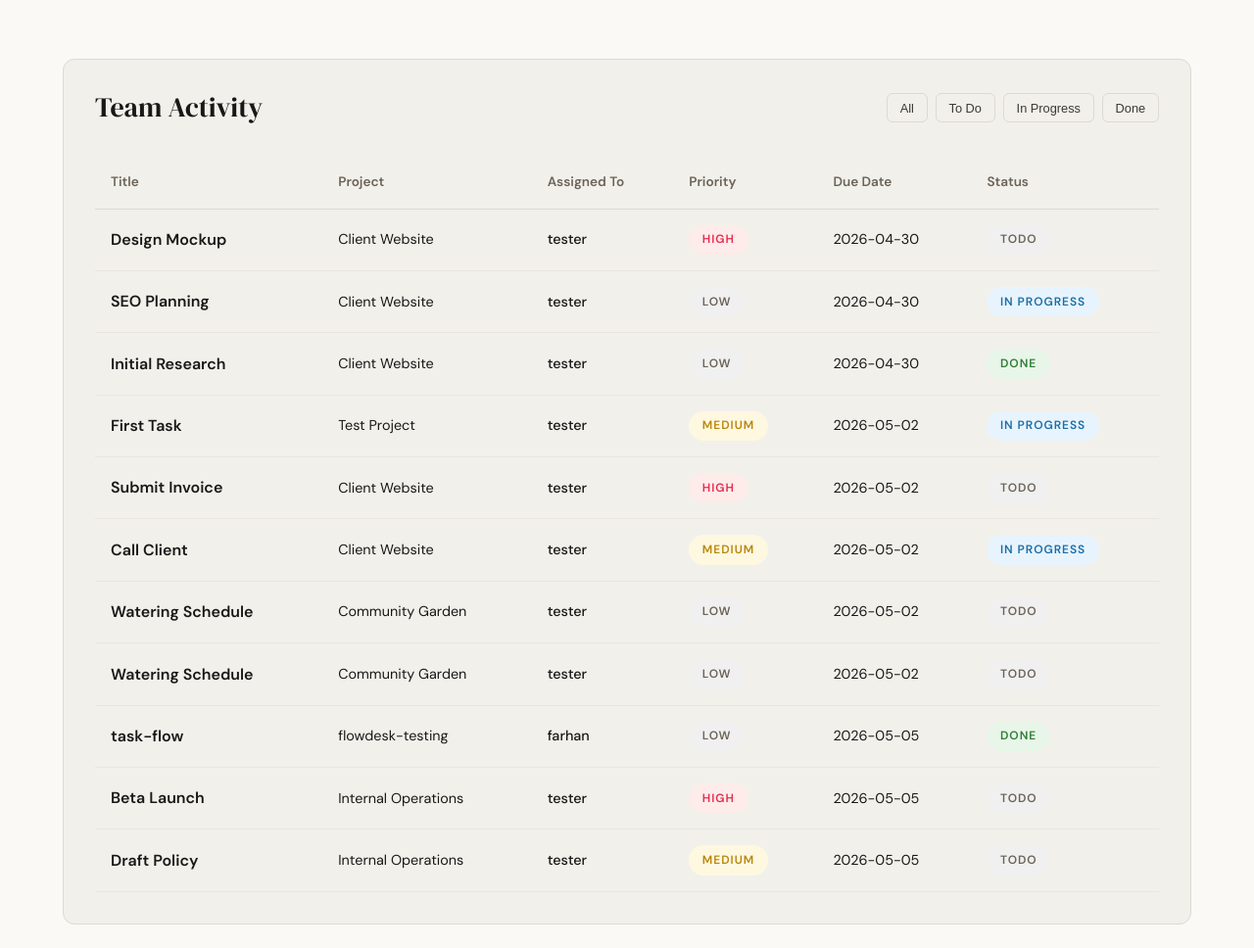
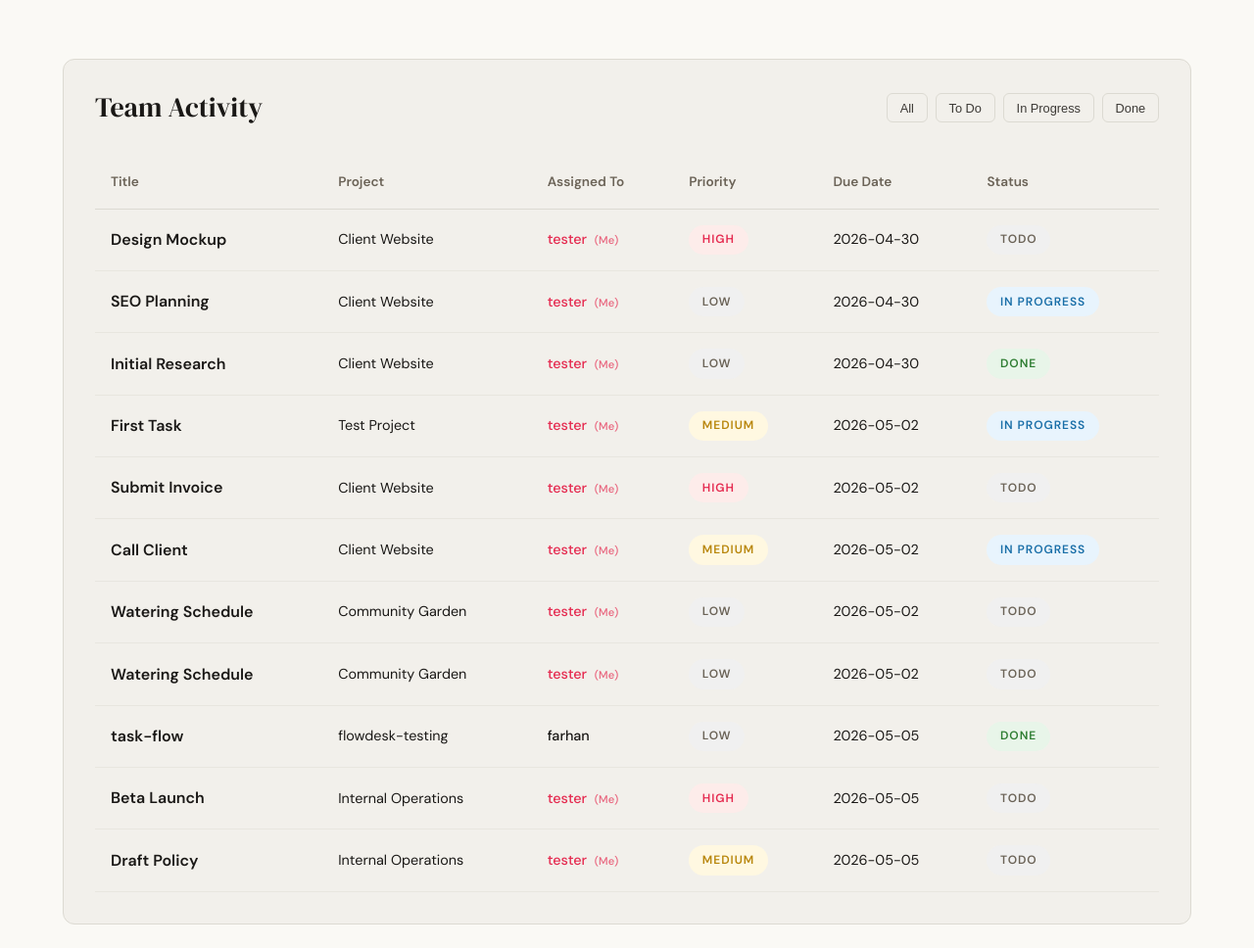
Before and after one commit to farhanrhine/FlowDesk, a Flask app: page /dashboard in a window 1280 px wide. Shown: the part 1030-1998 px from the top of the page at 98% size. Run offline with Flask 3, Linux system fonts and the light colour scheme; a user stored in the database is signed in.

Commit message:
UI: Highlight current user's tasks in Team Activity table.

```diff
--- a/app/templates/dashboard/index.html
+++ b/app/templates/dashboard/index.html
@@ -88,7 +88,8 @@
             </thead>
             <tbody>
                 {% for task in all_my_tasks %}
-                    <tr class="task-row" data-status="{{ task.status }}" style="border-bottom: 1px solid var(--border-soft);">
+                    {% set is_mine = task.assigned_to == current_user.id %}
+                    <tr class="task-row" data-status="{{ task.status }}" style="border-bottom: 1px solid var(--border-soft); {% if is_mine %}background-color: var(--paper-warm);{% endif %}">
                         <td style="padding: 1rem;">
                             <a href="{{ url_for('tasks.detail', id=task.id) }}" style="color: var(--ink); font-weight: 600;">
                                 {{ task.title }}
@@ -96,7 +97,10 @@
                         </td>
                         <td style="padding: 1rem; font-size: 0.9rem;">{{ task.project.name }}</td>
                         <td style="padding: 1rem; font-size: 0.9rem;">
-                            <span style="font-weight: 500;">{{ task.assignee.username if task.assigned_to else 'Unassigned' }}</span>
+                            <span style="font-weight: 500; color: {% if is_mine %}var(--accent){% else %}var(--ink){% endif %};">
+                                {{ task.assignee.username if task.assigned_to else 'Unassigned' }}
+                                {% if is_mine %}<small style="opacity: 0.7; font-size: 0.7rem; margin-left: 0.25rem;">(Me)</small>{% endif %}
+                            </span>
                         </td>
                         <td style="padding: 1rem;">
                             <span class="badge badge-{{ task.priority }}">{{ task.priority }}</span>
```
Also changed, not shown: instance/dev.db.
